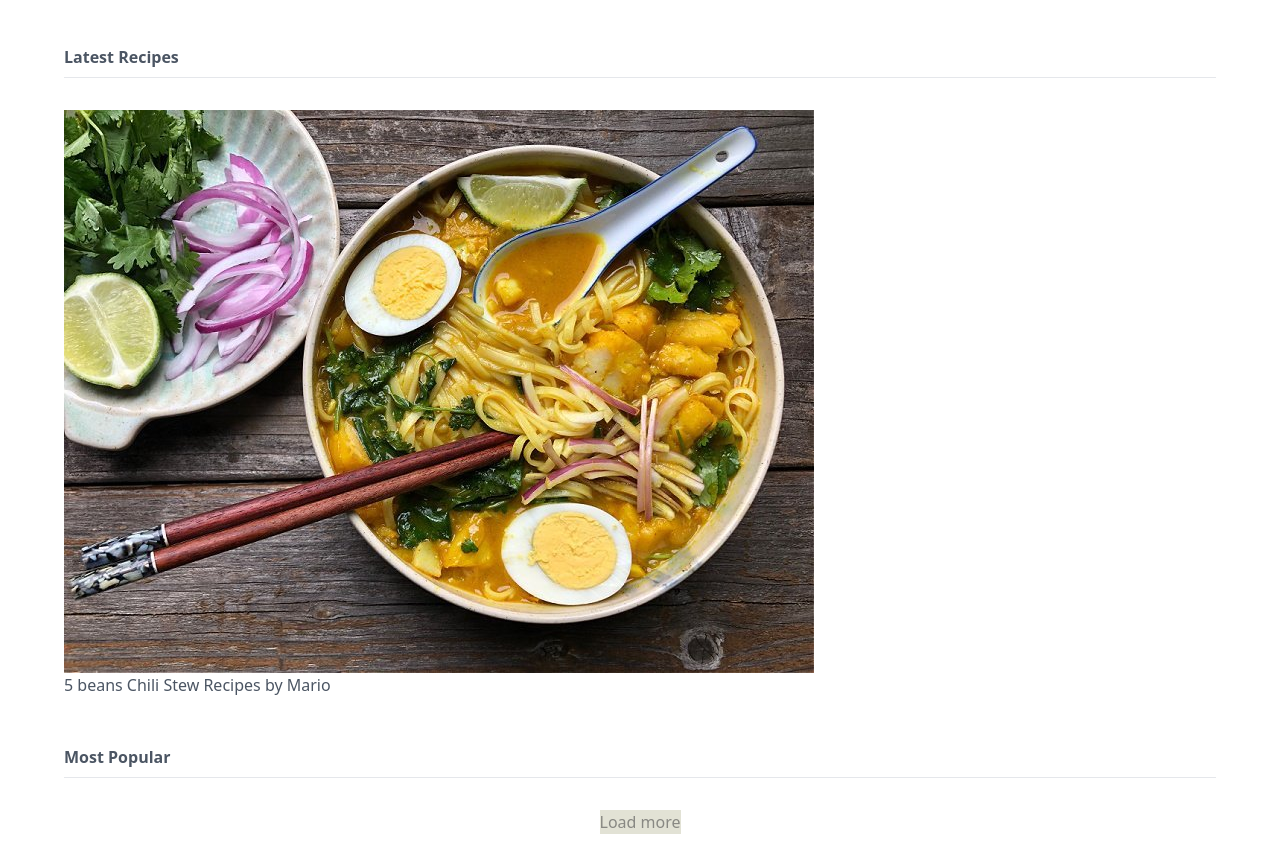
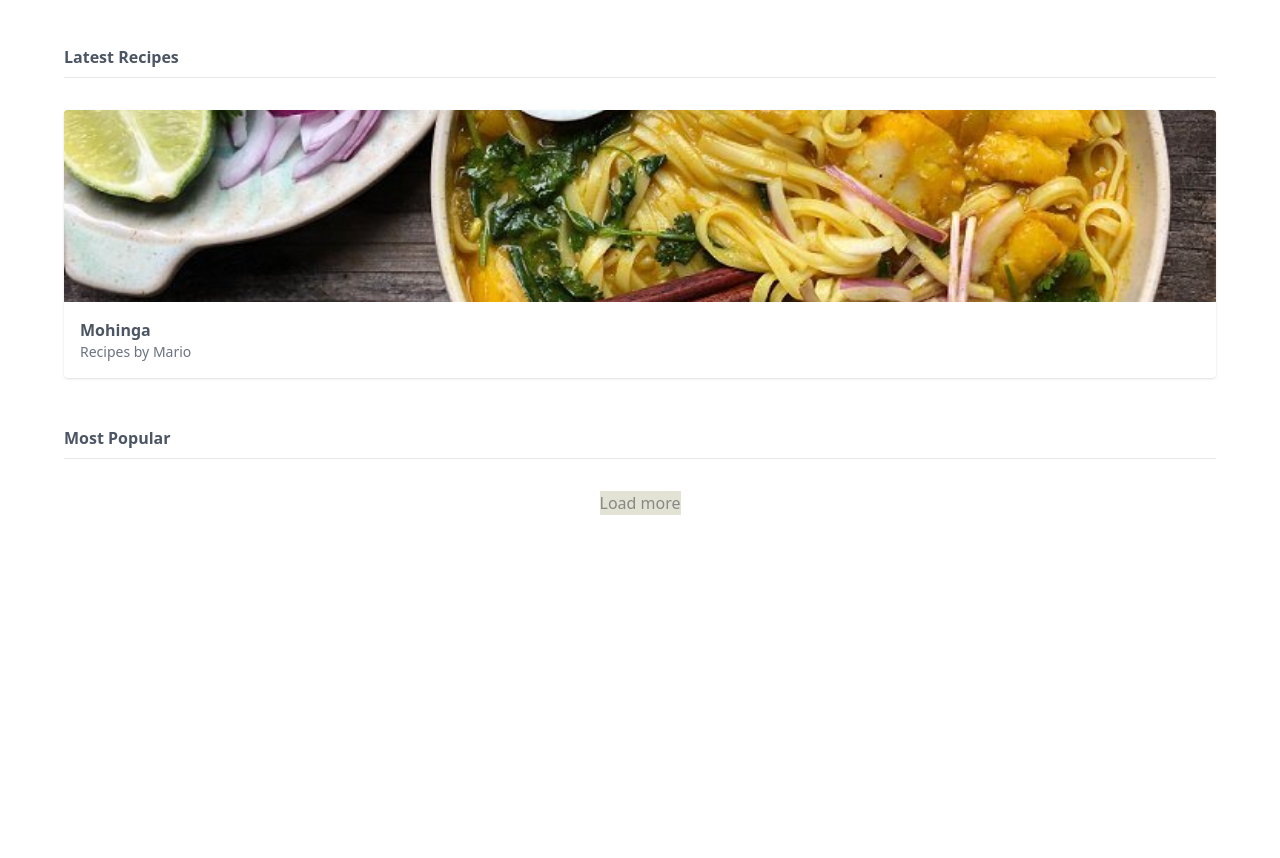
Before and after one commit to AungPhyoThant224/Tailwind-CSS, a website: page public/index.html in a window 1280 px wide. Shown: the part 272-1130 px from the top of the page. After the commit the page ends 811 px from the top, so only its background shows below. Drawn offline with Linux system fonts and the light colour scheme.

Commit message:
- Cards.

```diff
--- a/public/index.html
+++ b/public/index.html
@@ -49,11 +49,17 @@
           </h4>
 
           <div class="mt-8">
-            <div>
-              <img src="mohinga.jpg" alt="Mohinga" />
-              <div>
-                <span>5 beans Chili Stew</span>
-                <span>Recipes by Mario</span>
+            <div class="bg-white rounded overflow-hidden shadow">
+              <img
+                src="mohinga.jpg"
+                alt="Mohinga"
+                class="w-full h-32 sm:h-48 object-cover"
+              />
+              <div class="m-4">
+                <span class="font-bold">Mohinga</span>
+                <span class="block text-sm text-gray-500"
+                  >Recipes by Mario</span
+                >
               </div>
             </div>
           </div>
```
Also changed, not shown: public/style.css.
